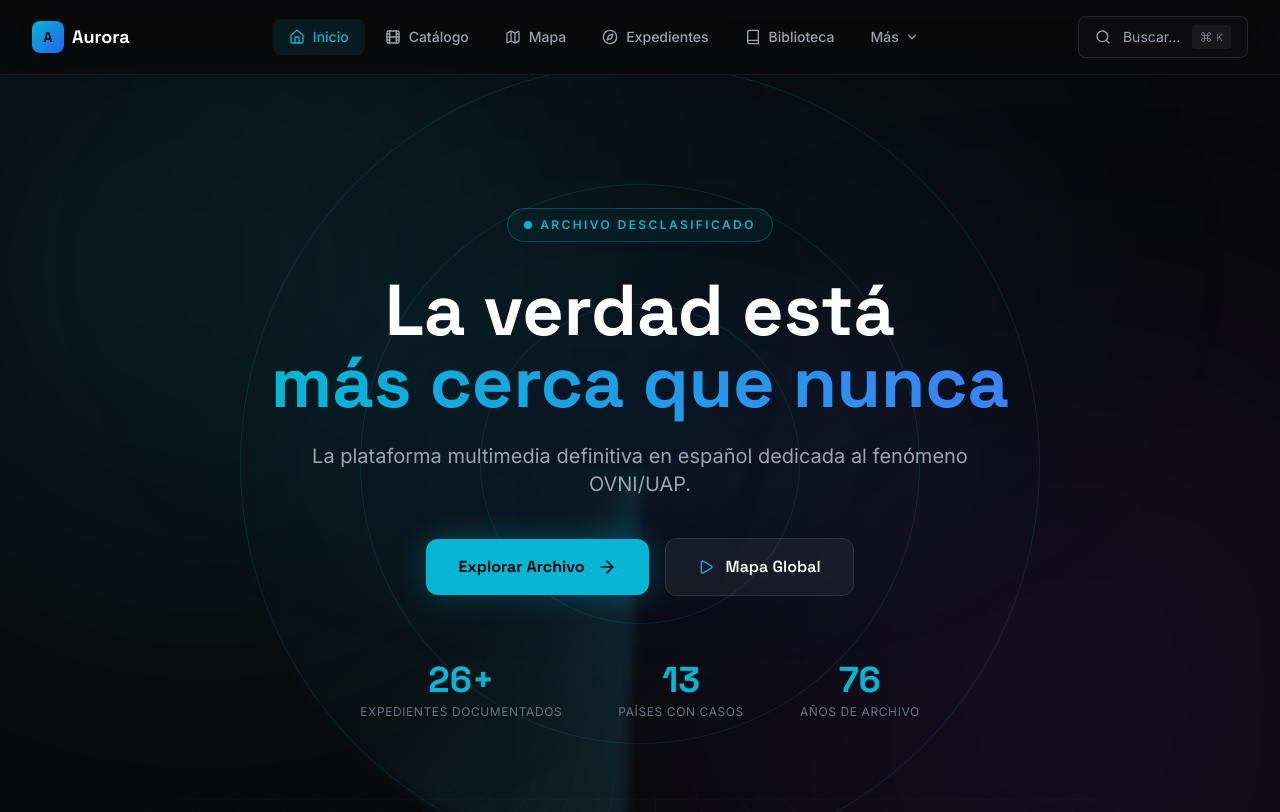
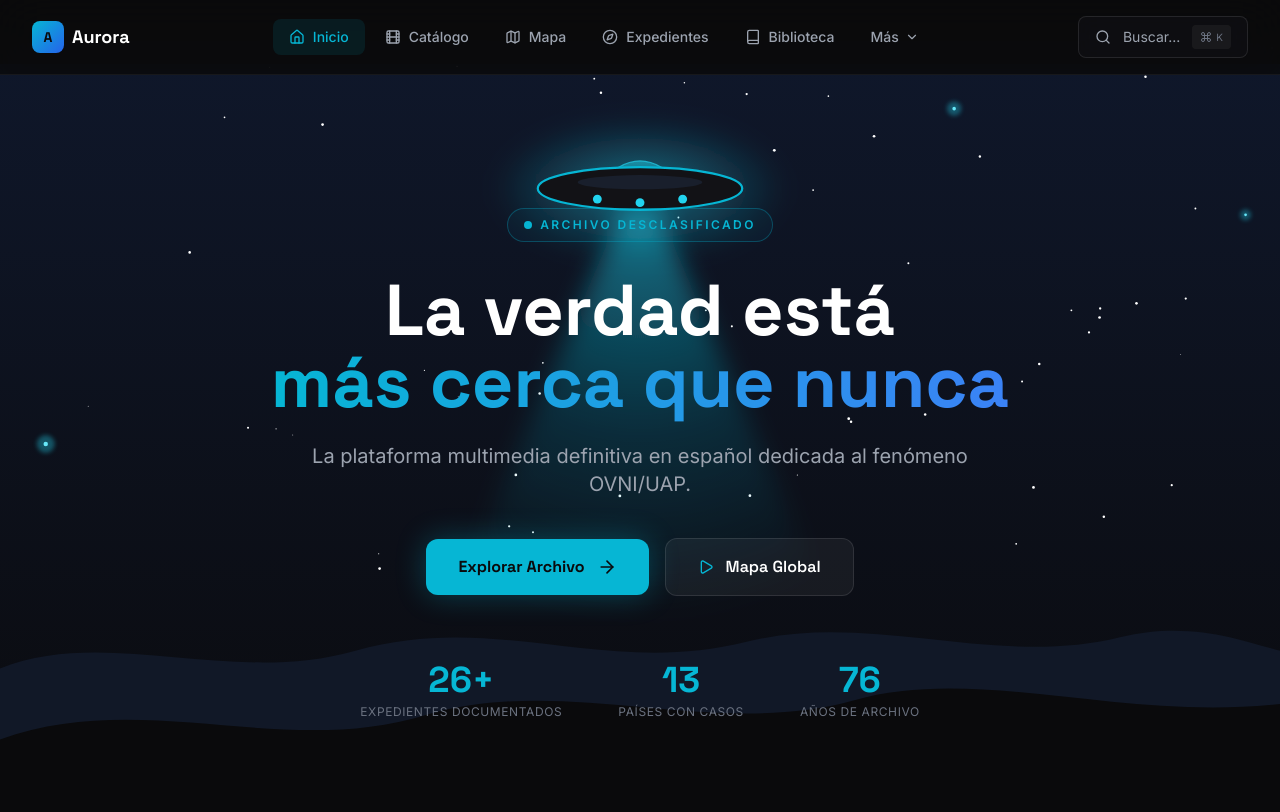
Before and after one commit to fernicher/qwen-ufo, a React (Vite) app: page / in a window 1280 px wide. Shown: the top 812 px of the page. Built offline with nearby package versions, Linux system fonts and the light colour scheme.

Commit message:
Enhance Hero component with night sky and stars
Added a night sky scene with stars and UFO to the Hero component. Implemented a deterministic random generator for star positions and glow effects.

```diff
--- a/src/components/Hero.tsx
+++ b/src/components/Hero.tsx
@@ -2,6 +2,35 @@ import { ArrowRight, Play } from 'lucide-react';
 import { Link } from 'react-router-dom';
 import { ufoCases } from '../data/cases';
 import { timelineEvents } from '../data/timeline';
+
+// Deterministic pseudo-random generator so the starfield is stable across renders
+function mulberry32(seed: number) {
+  return function () {
+    seed |= 0;
+    seed = (seed + 0x6d2b79f5) | 0;
+    let t = Math.imul(seed ^ (seed >>> 15), 1 | seed);
+    t = (t + Math.imul(t ^ (t >>> 7), 61 | t)) ^ t;
+    return ((t ^ (t >>> 14)) >>> 0) / 4294967296;
+  };
+}
+
+const rand = mulberry32(1977);
+const GLOW_STAR_INDICES = new Set([6, 21, 38]);
+const STARS = Array.from({ length: 55 }).map((_, i) => {
+  const minOpacity = rand() * 0.3 + 0.1;
+  const maxOpacity = Math.min(minOpacity + rand() * 0.5 + 0.2, 1);
+  const glow = GLOW_STAR_INDICES.has(i);
+  return {
+    x: rand() * 1440,
+    y: rand() * 600,
+    r: (rand() * 1.1 + 0.5) * (glow ? 1.8 : 1),
+    minOpacity,
+    maxOpacity,
+    duration: 3 + rand() * 5,
+    delay: rand() * 5,
+    glow,
+  };
+});
 
 export default function Hero() {
   const countryCount = new Set(ufoCases.map((c) => c.country)).size;
@@ -16,23 +45,97 @@ export default function Hero() {
 
   return (
     <div className="relative min-h-screen flex items-center justify-center overflow-hidden">
-      {/* Base gradient */}
-      <div className="absolute inset-0 bg-[radial-gradient(ellipse_at_center,_var(--tw-gradient-stops))] from-aurora-deepBlue/60 via-aurora-black to-aurora-black" />
-      {/* Nebula blobs */}
-      <div className="absolute -top-24 -left-24 w-[600px] h-[600px] bg-aurora-cyan/10 rounded-full blur-[140px]" />
-      <div className="absolute -bottom-32 -right-24 w-[600px] h-[600px] bg-violet-600/10 rounded-full blur-[140px]" />
-      <div className="absolute top-0 left-1/2 -translate-x-1/2 w-[800px] h-[400px] bg-aurora-cyan/5 rounded-full blur-[120px]" />
-      {/* Radar sweep */}
-      <div className="hero-radar" aria-hidden="true">
-        <div className="hero-radar-ring" style={{ width: 320, height: 320 }} />
-        <div className="hero-radar-ring" style={{ width: 560, height: 560 }} />
-        <div className="hero-radar-ring" style={{ width: 800, height: 800 }} />
-        <div className="hero-radar-sweep" />
-      </div>
-      {/* Perspective grid floor */}
-      <div className="hero-grid" aria-hidden="true" />
+      {/* Night sky scene, fully SVG */}
+      <svg
+        className="absolute inset-0 w-full h-full"
+        viewBox="0 0 1440 900"
+        preserveAspectRatio="xMidYMid slice"
+        aria-hidden="true"
+      >
+        <defs>
+          <linearGradient id="heroSky" x1="0" y1="0" x2="0" y2="1">
+            <stop offset="0%" stopColor="#0f172a" />
+            <stop offset="100%" stopColor="#0a0a0c" />
+          </linearGradient>
+          <radialGradient id="heroUfoGlow" cx="50%" cy="50%" r="50%">
+            <stop offset="0%" stopColor="#22d3ee" stopOpacity="0.45" />
+            <stop offset="100%" stopColor="#22d3ee" stopOpacity="0" />
+          </radialGradient>
+          <radialGradient id="heroBeam" cx="50%" cy="0%" r="95%">
+            <stop offset="0%" stopColor="#22d3ee" stopOpacity="0.5" />
+            <stop offset="55%" stopColor="#06b6d4" stopOpacity="0.16" />
+            <stop offset="100%" stopColor="#06b6d4" stopOpacity="0" />
+          </radialGradient>
+          <linearGradient id="heroDome" x1="0" y1="0" x2="0" y2="1">
+            <stop offset="0%" stopColor="#22d3ee" stopOpacity="0.5" />
+            <stop offset="100%" stopColor="#06b6d4" stopOpacity="0.1" />
+          </linearGradient>
+          <filter id="heroSoftBlur" x="-50%" y="-50%" width="200%" height="200%">
+            <feGaussianBlur stdDeviation="14" />
+          </filter>
+          <filter id="heroStarGlow" x="-200%" y="-200%" width="500%" height="500%">
+            <feGaussianBlur stdDeviation="2.5" />
+          </filter>
+        </defs>
 
-      <div className="relative z-10 max-w-5xl mx-auto px-4 text-center">
+        {/* Sky */}
+        <rect x="0" y="0" width="1440" height="900" fill="url(#heroSky)" />
+
+        {/* Starfield */}
+        {STARS.map((s, i) => (
+          <g key={i}>
+            {s.glow && (
+              <circle cx={s.x} cy={s.y} r={s.r * 4} fill="#22d3ee" opacity="0.35" filter="url(#heroStarGlow)" />
+            )}
+            <circle
+              cx={s.x}
+              cy={s.y}
+              r={s.r}
+              fill={s.glow ? '#67e8f9' : '#ffffff'}
+              className="hero-star"
+              style={
+                {
+                  animationDuration: `${s.duration}s`,
+                  animationDelay: `${s.delay}s`,
+                  '--star-min': s.minOpacity,
+                  '--star-max': s.maxOpacity,
+                } as React.CSSProperties
+              }
+            />
+          </g>
+        ))}
+
+        {/* Light beam spotlight, from the ship down to the horizon */}
+        <polygon
+          points="700,163 740,163 950,650 490,650"
+          fill="url(#heroBeam)"
+          filter="url(#heroSoftBlur)"
+          className="hero-beam"
+        />
+
+        {/* UFO */}
+        <g className="hero-ufo-float">
+          <ellipse cx="720" cy="140" rx="165" ry="80" fill="url(#heroUfoGlow)" filter="url(#heroSoftBlur)" />
+          <path d="M672,138 Q720,80 768,138 Z" fill="url(#heroDome)" stroke="#22d3ee" strokeOpacity="0.7" strokeWidth="1.5" />
+          <ellipse cx="720" cy="140" rx="115" ry="24" fill="#121216" stroke="#06b6d4" strokeWidth="2.5" />
+          <ellipse cx="720" cy="133" rx="70" ry="8" fill="#1e293b" opacity="0.6" />
+          <circle cx="672" cy="152" r="5" fill="#22d3ee" className="hero-light" style={{ animationDuration: '1.8s', animationDelay: '0s' }} />
+          <circle cx="720" cy="156" r="5" fill="#22d3ee" className="hero-light" style={{ animationDuration: '2.1s', animationDelay: '0.4s' }} />
+          <circle cx="768" cy="152" r="5" fill="#22d3ee" className="hero-light" style={{ animationDuration: '2.4s', animationDelay: '0.8s' }} />
+        </g>
+
+        {/* Sierra horizon, two layers for depth */}
+        <path
+          d="M0,680 C120,632 260,700 400,660 C560,615 680,690 840,650 C980,615 1120,680 1260,645 C1340,625 1400,650 1440,660 L1440,900 L0,900 Z"
+          fill="#111827"
+        />
+        <path
+          d="M0,760 C160,702 320,782 480,732 C640,686 800,760 960,716 C1100,676 1260,740 1440,720 L1440,900 L0,900 Z"
+          fill="#0a0a0c"
+        />
+      </svg>
+
+      <div className="relative z-10 max-w-5xl mx-auto px-4 text-center pt-36 sm:pt-20 md:pt-0">
         <span className="inline-flex items-center gap-2 px-4 py-2 mb-8 text-xs font-semibold tracking-[0.2em] text-aurora-cyan uppercase border border-aurora-cyan/30 rounded-full bg-aurora-cyan/5">
           <span className="w-2 h-2 rounded-full bg-aurora-cyan animate-pulse" /> Archivo Desclasificado
         </span>
```
